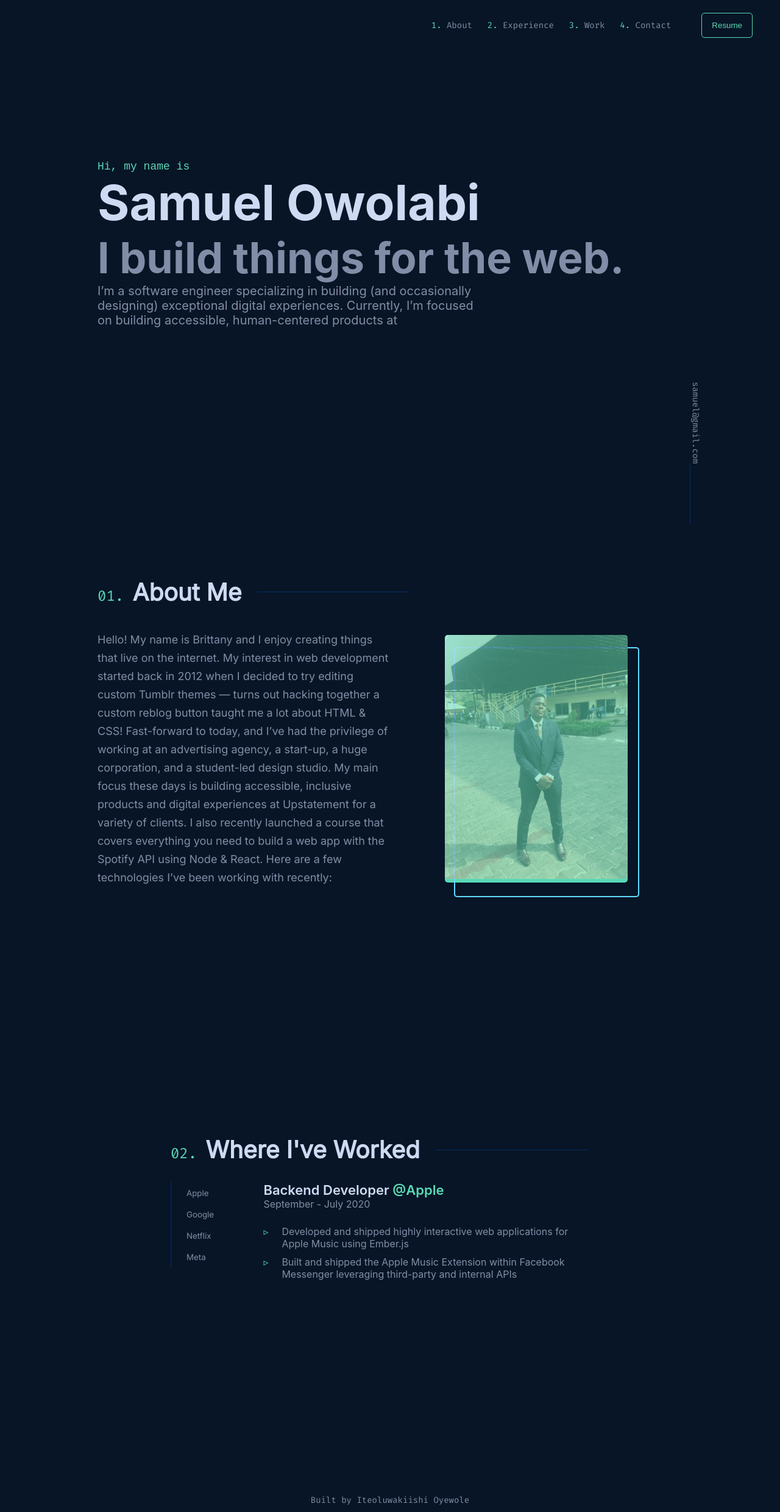
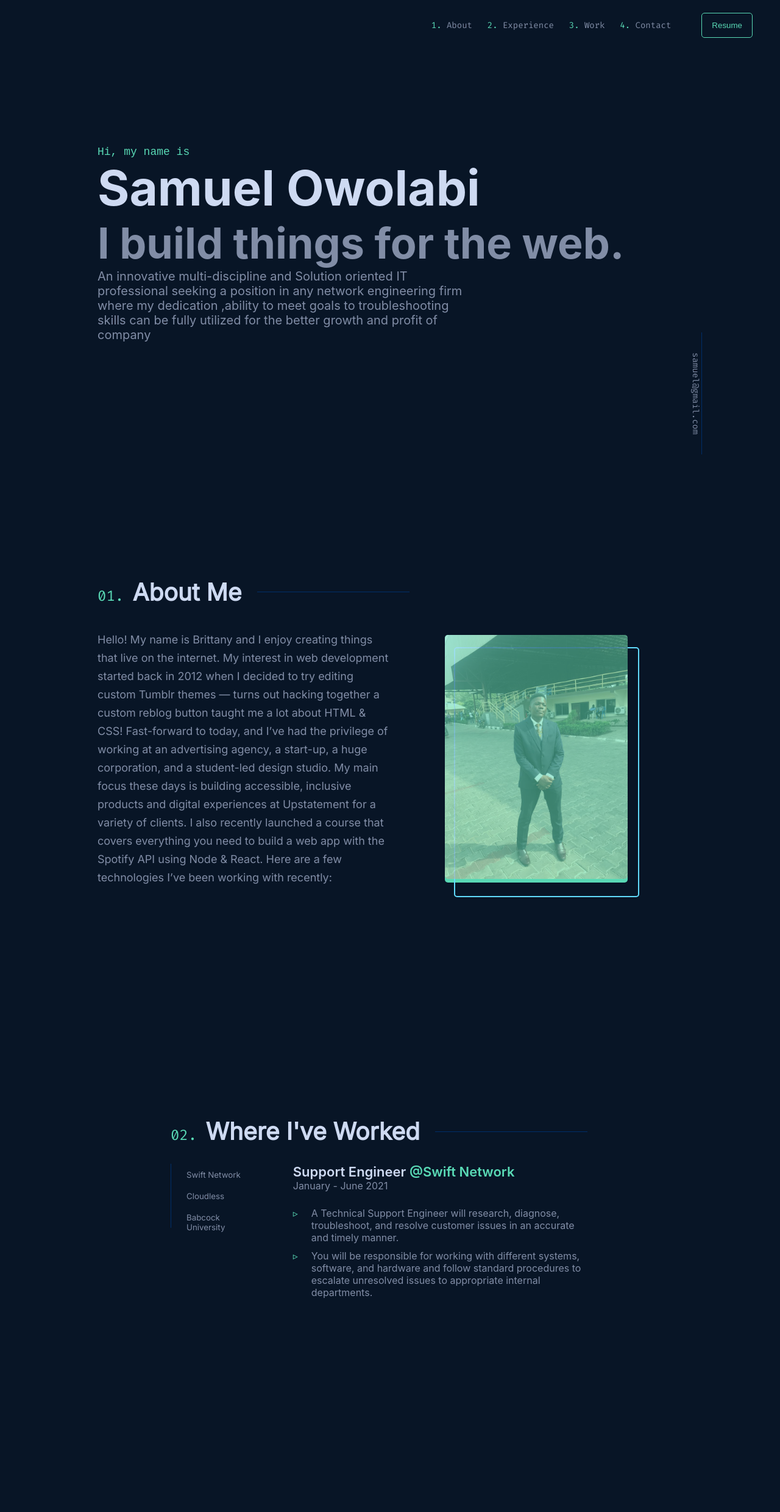
Before and after one commit to kiishi-0/samuel-portfolio, a React (Create React App) app: page / in a window 1280 px wide. Shown: the whole page at 61% size. After the commit the page ends 2400 px from the top, so only its background shows below. Built offline with nearby package versions, Linux system fonts and the light colour scheme.

Commit message:
edited the workedsection info

```diff
--- a/package.json
+++ b/package.json
@@ -3,6 +3,10 @@
   "version": "0.1.0",
   "private": true,
   "dependencies": {
+    "@emotion/react": "^11.9.0",
+    "@emotion/styled": "^11.8.1",
+    "@mui/icons-material": "^5.8.2",
+    "@mui/material": "^5.8.2",
     "@testing-library/jest-dom": "^5.16.4",
     "@testing-library/react": "^13.2.0",
     "@testing-library/user-event": "^13.5.0",
--- a/src/Components/Footer/Footer.jsx
+++ b/src/Components/Footer/Footer.jsx
@@ -9,12 +9,12 @@ const FooterDiv = styled.section`
   align-items: center;
   justify-content: center;
 `
-const ContentDiv = styled.div`
-  width: 100%;
-  margin: 10px 0;
+const EmailDiv = styled.div`
   display: flex;
+  flex-direction: column;
   align-items: center;
-  justify-content: center;
+  position: fixed;
+  -webkit-box-align: center;
   .email-div{
     width: 40px;
   }
@@ -33,11 +33,14 @@ const ContentDiv = styled.div`
     :after{
       // position: relative;
       width: 1px;
-      margin: 0 auto;
-      height: 99px;
+      margin: 15px auto;
+      height: 200px;
       content: '';
+      // left: 40%/;
+      display: block;
+      bottom: 0;
       background: #002e69;
-      position: absolute;
+      // position: absolute;
     }
   }
   a.email, a.built{
@@ -61,15 +64,16 @@ const ContentDiv = styled.div`
 export default function Footer() {
   return (
     <FooterDiv>
-        <ContentDiv>
+        {/* <ContentDiv>
 
-        </ContentDiv>
-        <ContentDiv className='email-div'>
+        </ContentDiv> */}
+        <EmailDiv className='email-div'>
             <a className="email" href="mailto:samuel@gmail.com" target="_blank" rel='noreferrer'>samuel@gmail.com</a>
-        </ContentDiv>
-        <ContentDiv>
-            <a className="built" href="#footer" target="_blank">Built by Iteoluwakiishi Oyewole</a>
-        </ContentDiv>
+        </EmailDiv>
+        {/* <ContentDiv>
+            <a className="built" href="https://kiishi-0.github.io/Portfolio/index.html" target="_blank"  rel='noreferrer'>Built by Iteoluwakiishi Oyewole</a>
+
+        </ContentDiv> */}
     </FooterDiv>
   )
 }
--- a/src/Components/LandingSection/LandingSection.jsx
+++ b/src/Components/LandingSection/LandingSection.jsx
@@ -58,9 +58,11 @@ export default function LandingSection() {
                 I build things for the web.
             </JobInfoText>
             <MoreInfoText>
-                I’m a software engineer specializing in building (and occasionally
-                designing) exceptional digital experiences. Currently, I’m
-                focused on building accessible, human-centered products at
+            An innovative multi-discipline and Solution oriented
+            IT professional seeking a position in any network
+            engineering firm where my dedication ,ability to meet
+            goals to troubleshooting skills can be fully
+            utilized for the better growth and profit of company
             </MoreInfoText>
         </BigTextDiv>
     </LandingSectionDiv>
--- a/src/Components/WorkedSection/WorkedSection.jsx
+++ b/src/Components/WorkedSection/WorkedSection.jsx
@@ -27,7 +27,7 @@ const PlacesDiv = styled.div`
     justify-content: flex-start;
     flex-direction: column;
     text-align: left;
-    width: 150px;
+    width: 230px;
     // background: red;
     border-left: 1px solid #002e69;
     // margin: 25px 0;
--- a/src/Info/JobInfo.js
+++ b/src/Info/JobInfo.js
@@ -1,26 +1,20 @@
 export const Jobs = [
     {
-        title: 'Backend Developer',
-        cname: 'Apple',
-        specs: ['Developed and shipped highly interactive web applications for Apple Music using Ember.js', 'Built and shipped the Apple Music Extension within Facebook Messenger leveraging third-party and internal APIs'],
-        date: 'September - July 2020'
+        title: 'Support Engineer',
+        cname: 'Swift Network',
+        specs: ['A Technical Support Engineer will research, diagnose, troubleshoot, and resolve customer issues in an accurate and timely manner.', 'You will be responsible for working with different systems, software, and hardware and follow standard procedures to escalate unresolved issues to appropriate internal departments.'],
+        date: 'January - June 2021'
     },
     {
-        title: 'FullStack Developer',
-        cname: 'Google',
-        specs: ['Developed and shipped highly interactive web applications for Apple Music using Ember.js', 'Built and shipped the Apple Music Extension within Facebook Messenger leveraging third-party and internal APIs'],
-        date: 'September - July 2020'
+        title: 'Software Developer Intern',
+        cname: 'Cloudless ',
+        specs: ['Help users perform tasks. ', 'Office productivity suites, data management software, media players and security programs are examples.', 'Applications also refers to web and mobile.'],
+        date: 'February - September 2018'
     },
     {
-        title: 'Frontend Developer',
-        cname: 'Netflix',
-        specs: ['Developed and shipped highly interactive web applications for Apple Music using Ember.js', 'Built and shipped the Apple Music Extension within Facebook Messenger leveraging third-party and internal APIs'],
-        date: 'September - July 2020'
-    },
-    {
-        title: 'Fullstack Developer',
-        cname: 'Meta',
-        specs: ['Developed and shipped highly interactive web applications for Apple Music using Ember.js', 'Built and shipped the Apple Music Extension within Facebook Messenger leveraging third-party and internal APIs'],
-        date: 'September - July 2020'
+        title: 'Network Analyst',
+        cname: 'Babcock University',
+        specs: ['Network Analysts, involved in the design, improvement, and implementation of computer networks.', 'This includes the Internet, intranets, local area networks, and wide-area networks.', 'They perform the analysis, configuration, installation, layout, and maintenance of an organizations network components.', 'This means that apart from installing, and configuring, they must upgrade system networks daily to ensure that they are functioning properly.', 'They must analyse and resolve the technical problems that may arise in already established network systems.'],
+        date: 'March - September 2018'
     }
 ]
```
Also changed, not shown: 1 other file (tests, documents, lock files or other folders).
